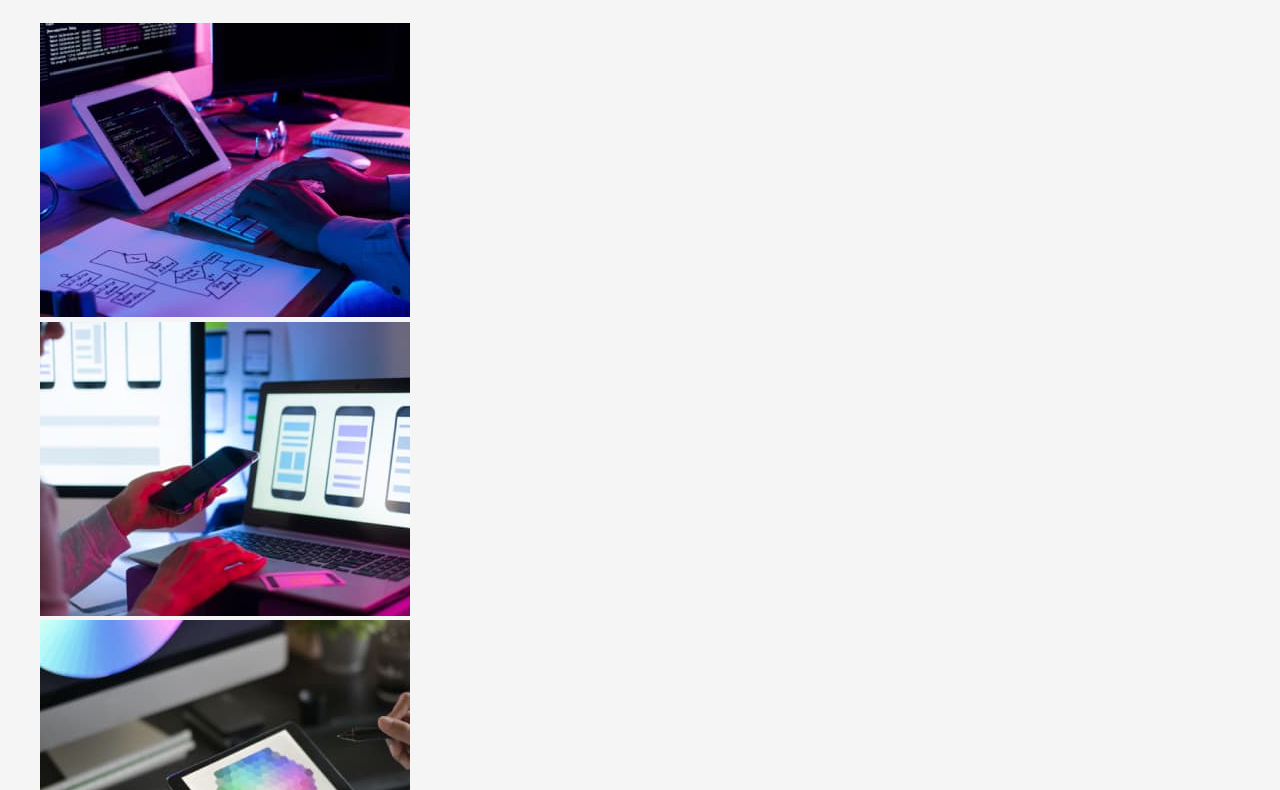
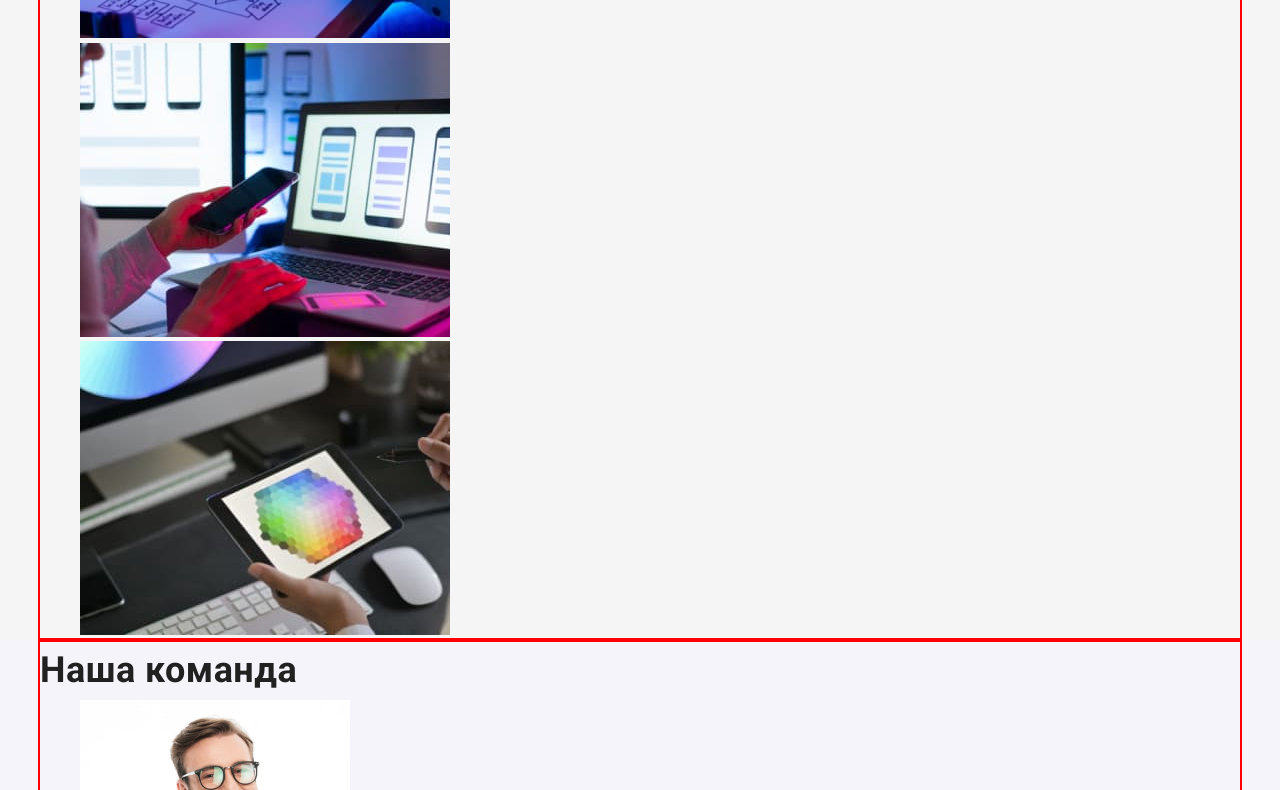
Before and after one commit to Inna38/goit-markup-hw-02, a plain HTML site: page index.html in a window 1280 px wide. Shown: the part 694-1484 px from the top of the page. Drawn offline with nearby package versions, Linux system fonts and the light colour scheme.

Commit message:
add style css

```diff
--- a/css/styles.css
+++ b/css/styles.css
@@ -19,15 +19,30 @@ body {
   color: var(--primary-text-color);
 }
 ul{
+  /* padding: 0;  */
+   margin: 0;
   list-style: none;
 }
 a{
   text-decoration: none;
 }
+h1,h2,h3,h4,h5,h6,p{
+  margin-top: 0;
+  margin-bottom: 0;
+}
+
 
 .current{
 color: var(--accent-color);
 }
+
+.container{
+ width: 1200px;
+ margin: 0 auto;
+ outline: 2px solid red;
+}
+
+
 /* ----------component------------- */
 .studio-title {
   font-weight: 700;
@@ -102,9 +117,6 @@ background-color: var(--secondary-background);
 
 
 /* ========portfolio====== */
-.portfolio-main{
-background-color: var(--primary-background);
-}
 .portfolio-btn {
   font-family: inherit;
   font-weight: 500;
@@ -199,8 +211,8 @@ background-color: var(--accent-background);
   font-style: normal;
   font-size: 14px;
   line-height: 1.71;
-  color: var(--secondary-text-color);
-  /* color: rgba(255, 255, 255, 0.6);  */
+
+ color: rgba(255, 255, 255, 0.6);
 }
 .address:hover,
 .address:focus{
```
